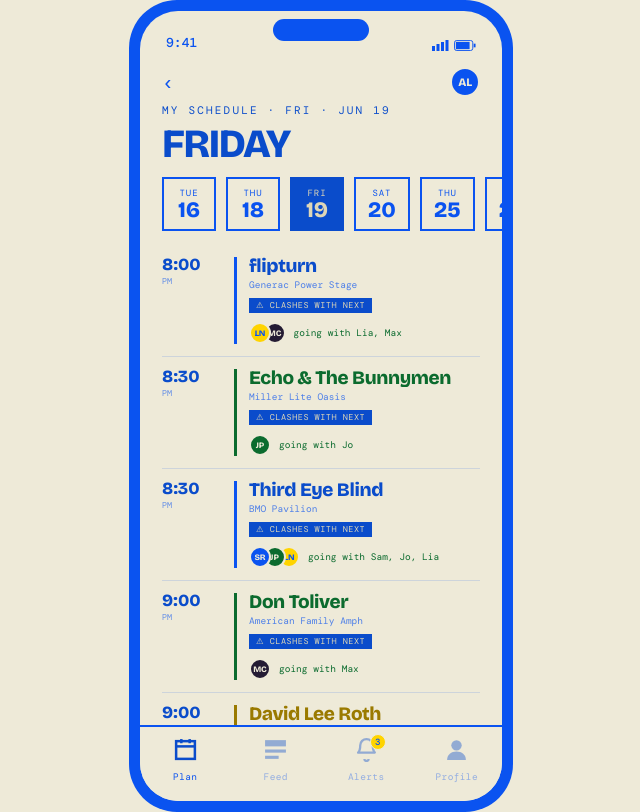
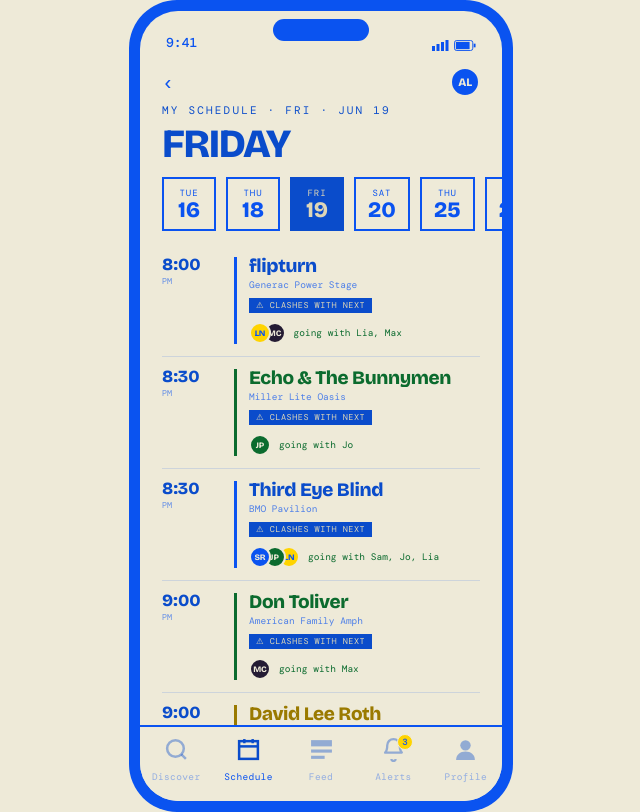
Before and after one commit to warrenj1893/familiar-fm, a React (Vite) app: page /schedule in a window 1280 px wide. Shown: the whole page, without its empty margins (319-959 px from the left). Built offline with nearby package versions, Linux system fonts and the light colour scheme.

Commit message:
Add Schedule tab to bottom footer navigation

```diff
--- a/src/components/app-kit.jsx
+++ b/src/components/app-kit.jsx
@@ -35,16 +35,18 @@
   const on = dark ? K.yellow : K.blue;
   const off = dark ? 'rgba(255,255,255,0.5)' : 'rgba(10,83,240,0.4)';
   const icons = {
-    plan: (c) => <g fill="none" stroke={c} strokeWidth="2.4"><rect x="3" y="4" width="18" height="17"/><line x1="3" y1="9" x2="21" y2="9"/><line x1="8" y1="2" x2="8" y2="6"/><line x1="16" y1="2" x2="16" y2="6"/></g>,
+    plan: (c) => <g fill="none" stroke={c} strokeWidth="2.4"><circle cx="11" cy="11" r="8"/><line x1="21" y1="21" x2="16.65" y2="16.65"/></g>, // Magnifying glass
+    schedule: (c) => <g fill="none" stroke={c} strokeWidth="2.4"><rect x="3" y="4" width="18" height="17"/><line x1="3" y1="9" x2="21" y2="9"/><line x1="8" y1="2" x2="8" y2="6"/><line x1="16" y1="2" x2="16" y2="6"/></g>, // Calendar
     feed: (c) => <g fill={c}><rect x="2" y="3" width="20" height="6"/><rect x="2" y="12" width="20" height="3"/><rect x="2" y="18" width="13" height="3"/></g>,
     notifs: (c) => <path d="M12 2a6 6 0 00-6 6c0 5-2 7-2 7h16s-2-2-2-7a6 6 0 00-6-6zM10 21a2 2 0 004 0" fill="none" stroke={c} strokeWidth="2.2" strokeLinejoin="round"/>,
     profile: (c) => <g fill={c}><circle cx="12" cy="8" r="5"/><path d="M3 22c0-5 4-8 9-8s9 3 9 8z"/></g>,
   };
-  const labels = { plan: 'Plan', feed: 'Feed', notifs: 'Alerts', profile: 'Profile' };
+  const labels = { plan: 'Discover', schedule: 'Schedule', feed: 'Feed', notifs: 'Alerts', profile: 'Profile' };
 
   const handleNav = (id) => {
     if (!navigate) return;
     if (id === 'plan') navigate('/discover');
+    else if (id === 'schedule') navigate('/schedule');
     else if (id === 'feed') navigate('/feed');
     else if (id === 'notifs') navigate('/notifs');
     else if (id === 'profile') navigate('/profile');
@@ -52,7 +54,7 @@
 
   return (
     <div style={{ flex: 'none', height: 76, borderTop: `2.5px solid ${dark ? K.yellow : K.blue}`, background: dark ? K.blue : K.paper, display: 'flex', alignItems: 'center', paddingBottom: 8 }}>
-      {['plan', 'feed', 'notifs', 'profile'].map((id) => (
+      {['plan', 'schedule', 'feed', 'notifs', 'profile'].map((id) => (
         <div key={id} onClick={() => handleNav(id)} style={{ flex: 1, display: 'flex', flexDirection: 'column', alignItems: 'center', gap: 4, position: 'relative', cursor: 'pointer' }}>
           <div style={{ position: 'relative' }}>
             <svg width="25" height="25" viewBox="0 0 24 24" style={{ mixBlendMode: dark ? 'normal' : 'multiply' }}>{icons[id](active === id ? on : off)}</svg>
--- a/src/pages/Schedule.jsx
+++ b/src/pages/Schedule.jsx
@@ -56,7 +56,7 @@
           <span style={{ fontFamily: PM, fontSize: 18, color: P.blue }}>+</span>
         </div>
       </div>
-      <HubTab active="plan" badge="3" navigate={navigate} />
+      <HubTab active="schedule" badge="3" navigate={navigate} />
     </APhone>
   );
 }
```
Also changed, not shown: 3 other files (tests, documents, lock files or other folders).
